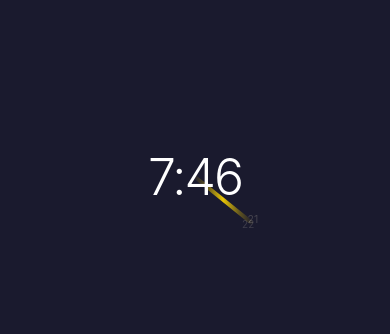
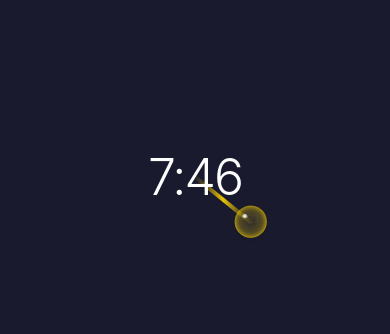
Before and after one commit to ayushshivaji/clock-app, a React Native app: screen /Clock in a window 390 px wide. Shown: the part 245-579 px from the top of the page. Built offline with nearby package versions, Linux system fonts and the light colour scheme.

Commit message:
Add bubble look to active second

```diff
--- a/src/components/CircularSeconds.tsx
+++ b/src/components/CircularSeconds.tsx
@@ -1,12 +1,14 @@
 import React, { useMemo, useEffect } from 'react';
 import { View, Text, StyleSheet } from 'react-native';
-import Svg, { Defs, LinearGradient, Stop, Line } from 'react-native-svg';
+import Svg, { Defs, LinearGradient, Stop, Line, Circle, RadialGradient, Ellipse } from 'react-native-svg';
 import Animated, {
   useAnimatedStyle,
   useSharedValue,
   useDerivedValue,
   runOnJS,
   interpolateColor,
+  withTiming,
+  Easing,
 } from 'react-native-reanimated';
 import { useTheme } from '../contexts/ThemeContext';
 import { useSettings } from '../contexts/SettingsContext';
@@ -89,6 +91,118 @@ const RadiusLine: React.FC<{
   );
 };
 
+// Water bubble component that encapsulates and moves to the current second
+const WaterBubble: React.FC<{
+  continuousTime: Animated.SharedValue<number>;
+  theme: any;
+  secondPositions: { second: number; x: number; y: number }[];
+}> = ({ continuousTime, theme, secondPositions }) => {
+
+  const AnimatedSvg = Animated.createAnimatedComponent(Svg);
+  const AnimatedCircle = Animated.createAnimatedComponent(Circle);
+  const AnimatedEllipse = Animated.createAnimatedComponent(Ellipse);
+
+  // Calculate bubble position based on continuous time
+  const bubblePosition = useDerivedValue(() => {
+    const currentTime = continuousTime.value;
+    const currentSecond = Math.floor(currentTime);
+    const nextSecond = (currentSecond + 1) % 60;
+    const progress = currentTime - currentSecond;
+
+    // Start moving when we're 0.2 seconds into the current second
+    const moveProgress = Math.max(0, Math.min(1, (progress - 0.2) / 0.6));
+    // Use smooth easing with built-in function
+    const easedProgress = moveProgress * moveProgress * (3 - 2 * moveProgress); // Smooth step
+
+    const currentPos = secondPositions[currentSecond];
+    const nextPos = secondPositions[nextSecond];
+
+    // Interpolate position
+    const x = currentPos.x + (nextPos.x - currentPos.x) * easedProgress;
+    const y = currentPos.y + (nextPos.y - currentPos.y) * easedProgress;
+
+    return { x, y, progress: easedProgress };
+  });
+
+  const bubbleStyle = useAnimatedStyle(() => {
+    const pos = bubblePosition.value;
+    return {
+      transform: [
+        { translateX: pos.x },
+        { translateY: pos.y },
+      ],
+    };
+  });
+
+  return (
+    <Animated.View style={[styles.bubbleContainer, bubbleStyle]}>
+      <Svg width={40} height={40} style={styles.bubbleSvg}>
+        <Defs>
+          {/* Main bubble gradient - translucent with realistic refraction */}
+          <RadialGradient id="bubbleGradient" cx="50%" cy="50%" r="50%">
+            <Stop offset="0%" stopColor={theme.colors.highlight} stopOpacity="0.1" />
+            <Stop offset="30%" stopColor={theme.colors.highlight} stopOpacity="0.15" />
+            <Stop offset="70%" stopColor={theme.colors.highlight} stopOpacity="0.25" />
+            <Stop offset="85%" stopColor={theme.colors.highlight} stopOpacity="0.4" />
+            <Stop offset="100%" stopColor={theme.colors.highlight} stopOpacity="0.6" />
+          </RadialGradient>
+
+          {/* Bubble shine gradient for realistic highlight */}
+          <RadialGradient id="bubbleShine" cx="35%" cy="35%" r="30%">
+            <Stop offset="0%" stopColor="#ffffff" stopOpacity="0.8" />
+            <Stop offset="50%" stopColor="#ffffff" stopOpacity="0.4" />
+            <Stop offset="100%" stopColor="#ffffff" stopOpacity="0.0" />
+          </RadialGradient>
+
+          {/* Shadow gradient */}
+          <RadialGradient id="bubbleShadow" cx="50%" cy="50%" r="50%">
+            <Stop offset="0%" stopColor="transparent" stopOpacity="0" />
+            <Stop offset="70%" stopColor="transparent" stopOpacity="0" />
+            <Stop offset="100%" stopColor="#000000" stopOpacity="0.1" />
+          </RadialGradient>
+        </Defs>
+
+        {/* Shadow */}
+        <Circle
+          cx="20"
+          cy="22"
+          r="18"
+          fill="url(#bubbleShadow)"
+        />
+
+        {/* Main bubble body */}
+        <Circle
+          cx="20"
+          cy="20"
+          r="16"
+          fill="url(#bubbleGradient)"
+          stroke={theme.colors.highlight}
+          strokeWidth="0.5"
+          strokeOpacity="0.3"
+        />
+
+        {/* Top shine highlight */}
+        <Ellipse
+          cx="16"
+          cy="16"
+          rx="6"
+          ry="4"
+          fill="url(#bubbleShine)"
+        />
+
+        {/* Secondary smaller shine */}
+        <Circle
+          cx="14"
+          cy="14"
+          r="2"
+          fill="#ffffff"
+          fillOpacity="0.6"
+        />
+      </Svg>
+    </Animated.View>
+  );
+};
+
 // Create a separate component for each second number with continuous fluid animation
 const SecondNumber: React.FC<{
   second: number;
@@ -100,26 +214,21 @@ const SecondNumber: React.FC<{
   motionSensitivity: number;
 }> = ({ second, continuousTime, x, y, theme, animationQuality, motionSensitivity }) => {
 
-  // SMOOTH single second highlighting with proper transitions
+  // Only show active second - hide inactive seconds
   const animatedStyle = useAnimatedStyle(() => {
     // Calculate distance to this second (handles wraparound)
     const rawDiff = Math.abs(continuousTime.value - second);
     const circularDiff = Math.min(rawDiff, 60 - rawDiff);
 
-    // ALWAYS set base values first
-    let scale = 0.6;
-    let opacity = 0.0;
-    let easedProgress = 0.0;
+    // Hide all inactive seconds - only show current second
+    let opacity = 0.0; // Hide by default
+    let scale = 1.0;
 
-    // Only highlight seconds within 1.0 range (current second illuminated longer)
-    if (circularDiff <= 1.0) {
-      // Smooth transition from 1.0 distance to 0.0 distance
-      const proximity = 1 - (circularDiff / 1.0); // 1.0 at exact match, 0.0 at edges
-
-      // Apply smooth easing for natural animation
-      easedProgress = proximity * proximity; // Quadratic easing
-      scale = 0.6 + easedProgress * 1.0; // 0.6 to 1.6
-      opacity = easedProgress; // 0.0 to 1.0
+    // Only show current second (encapsulated by bubble)
+    if (circularDiff <= 0.5) {
+      const proximity = 1 - (circularDiff / 0.5);
+      opacity = proximity; // 0.0 to 1.0 - fully visible only when active
+      scale = 1.0 + proximity * 0.1; // Subtle scale boost
     }
 
     return {
@@ -127,36 +236,25 @@ const SecondNumber: React.FC<{
         { translateX: x },
         { translateY: y },
         { scale },
-        { translateZ: easedProgress * 20 }, // 3D pop effect - comes toward viewer
       ],
       opacity,
-      elevation: easedProgress * 10, // Android shadow elevation for depth
-      shadowColor: theme.colors.highlight,
-      shadowOffset: { width: 0, height: easedProgress * 4 },
-      shadowOpacity: easedProgress * 0.3,
-      shadowRadius: easedProgress * 8,
     };
   });
 
-  // SMOOTH color transition - matches smooth highlighting
+  // Subtle color transition for encapsulated number
   const textAnimatedStyle = useAnimatedStyle(() => {
-    // Use same smooth logic as scaling
     const rawDiff = Math.abs(continuousTime.value - second);
     const circularDiff = Math.min(rawDiff, 60 - rawDiff);
 
-    // ALWAYS set default color first
-    let color = theme.colors.secondaryText;
+    let color = theme.colors.text;
 
-    // Only color seconds within 1.0 range (matches illumination duration)
-    if (circularDiff <= 1.0) {
-      const proximity = 1 - (circularDiff / 1.0);
-      const colorIntensity = proximity * proximity; // Same quadratic easing
-
-      // Smooth color interpolation
+    // Enhance current second color (inside bubble)
+    if (circularDiff <= 0.5) {
+      const proximity = 1 - (circularDiff / 0.5);
       color = interpolateColor(
-        colorIntensity,
+        proximity,
         [0, 1],
-        [theme.colors.secondaryText, theme.colors.highlight]
+        [theme.colors.text, theme.colors.highlight]
       );
     }
 
@@ -238,6 +336,15 @@ export const CircularSeconds: React.FC<CircularSecondsProps> = ({ currentSecond
         <RadiusLine continuousTime={continuousTime} theme={theme} />
       )}
 
+      {/* Water bubble that follows the current second */}
+      {settings.animationsEnabled && (
+        <WaterBubble
+          continuousTime={continuousTime}
+          theme={theme}
+          secondPositions={secondPositions}
+        />
+      )}
+
       {/* All second numbers with continuous flowing animation */}
       {settings.animationsEnabled ? (
         secondPositions.map(({ second, x, y }) => (
@@ -299,12 +406,24 @@ const styles = StyleSheet.create({
   radiusLineSvg: {
     position: 'absolute',
   },
+  bubbleContainer: {
+    position: 'absolute',
+    width: 40,
+    height: 40,
+    justifyContent: 'center',
+    alignItems: 'center',
+    zIndex: 1, // Above numbers but below radius line
+  },
+  bubbleSvg: {
+    position: 'absolute',
+  },
   numberContainer: {
     position: 'absolute',
     width: 20, // Smaller container to prevent overlap
     height: 20,
     justifyContent: 'center',
     alignItems: 'center',
+    zIndex: 2, // Above bubble
   },
   number: {
     textAlign: 'center',
```
